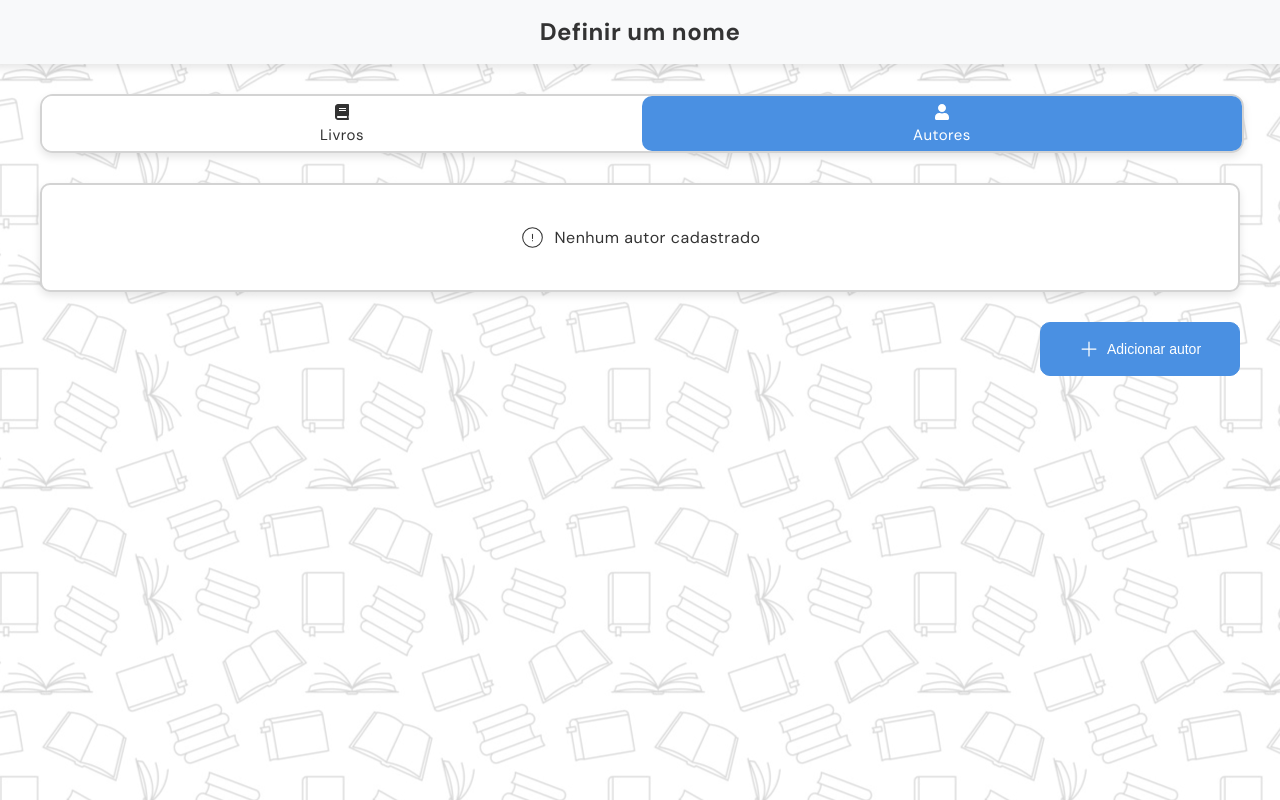
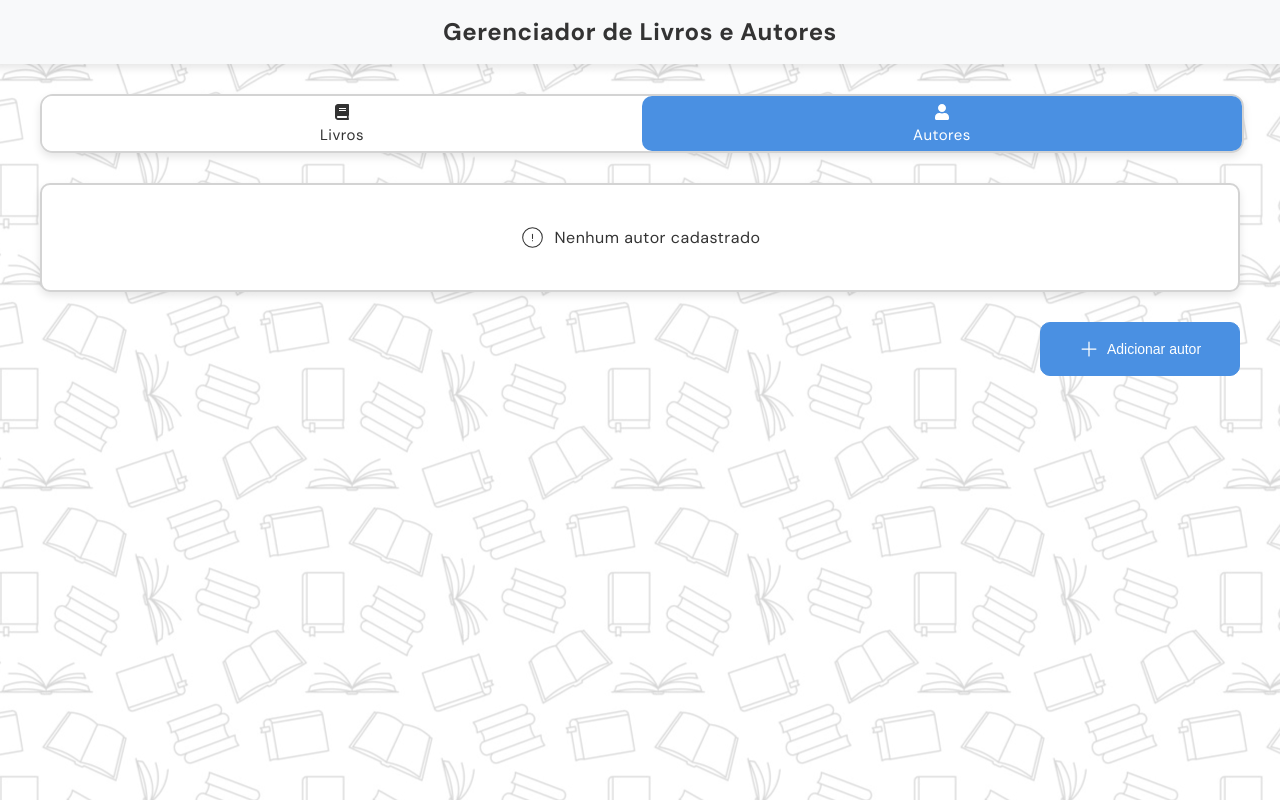
Before and after one commit to breno-aredes/desafio-contato-seguro, a React (Vite) app: page / in a window 1280 px wide. Built offline with nearby package versions, Linux system fonts and the light colour scheme.

Commit message:
refactor: update header title text

```diff
--- a/src/components/Header/index.tsx
+++ b/src/components/Header/index.tsx
@@ -4,7 +4,7 @@ import * as S from "./styles";
 const Header: React.FC = () => {
   return (
     <S.HeaderContainer>
-      <S.Title>Definir um nome</S.Title>
+      <S.Title>Gerenciador de Livros e Autores</S.Title>
     </S.HeaderContainer>
   );
 };
```
